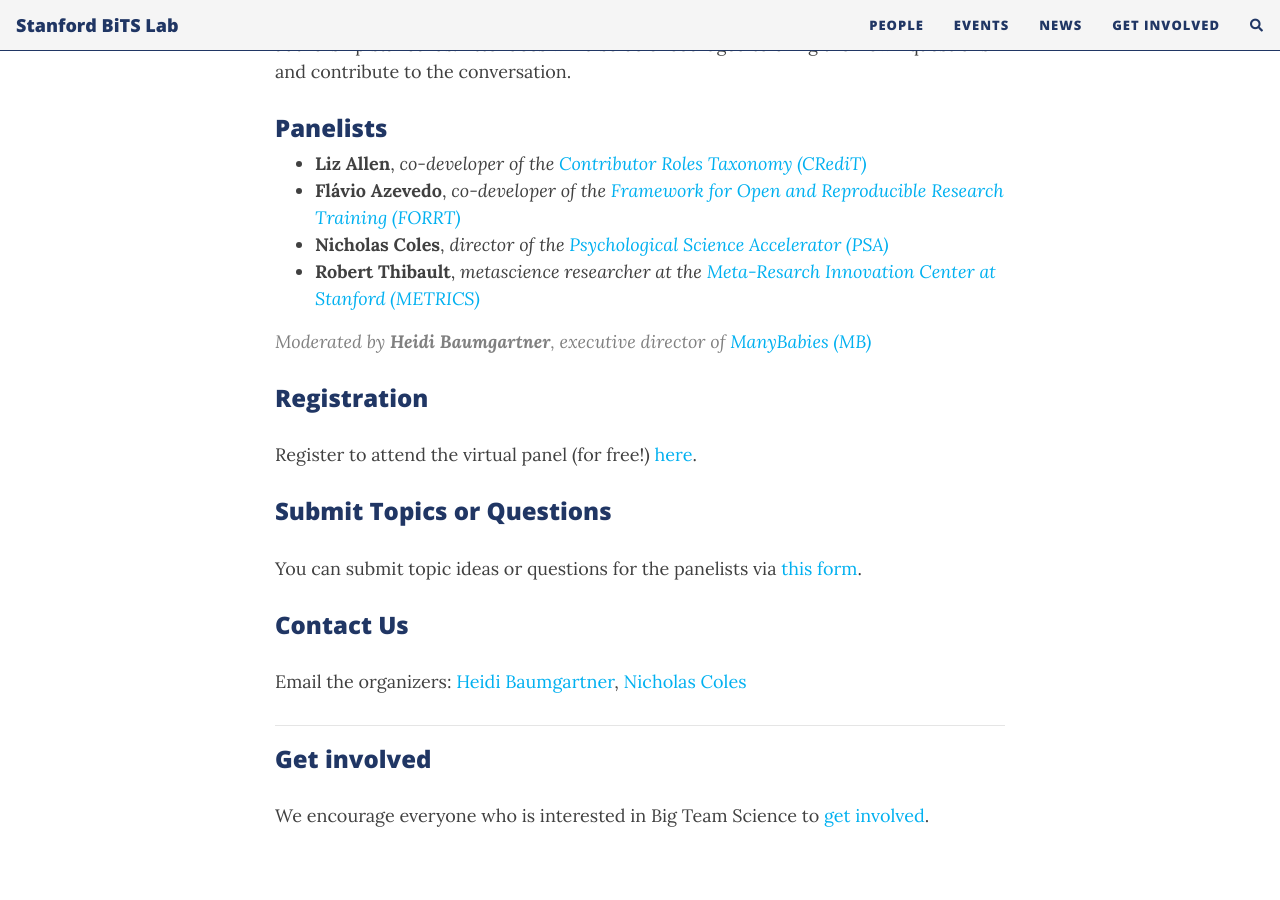
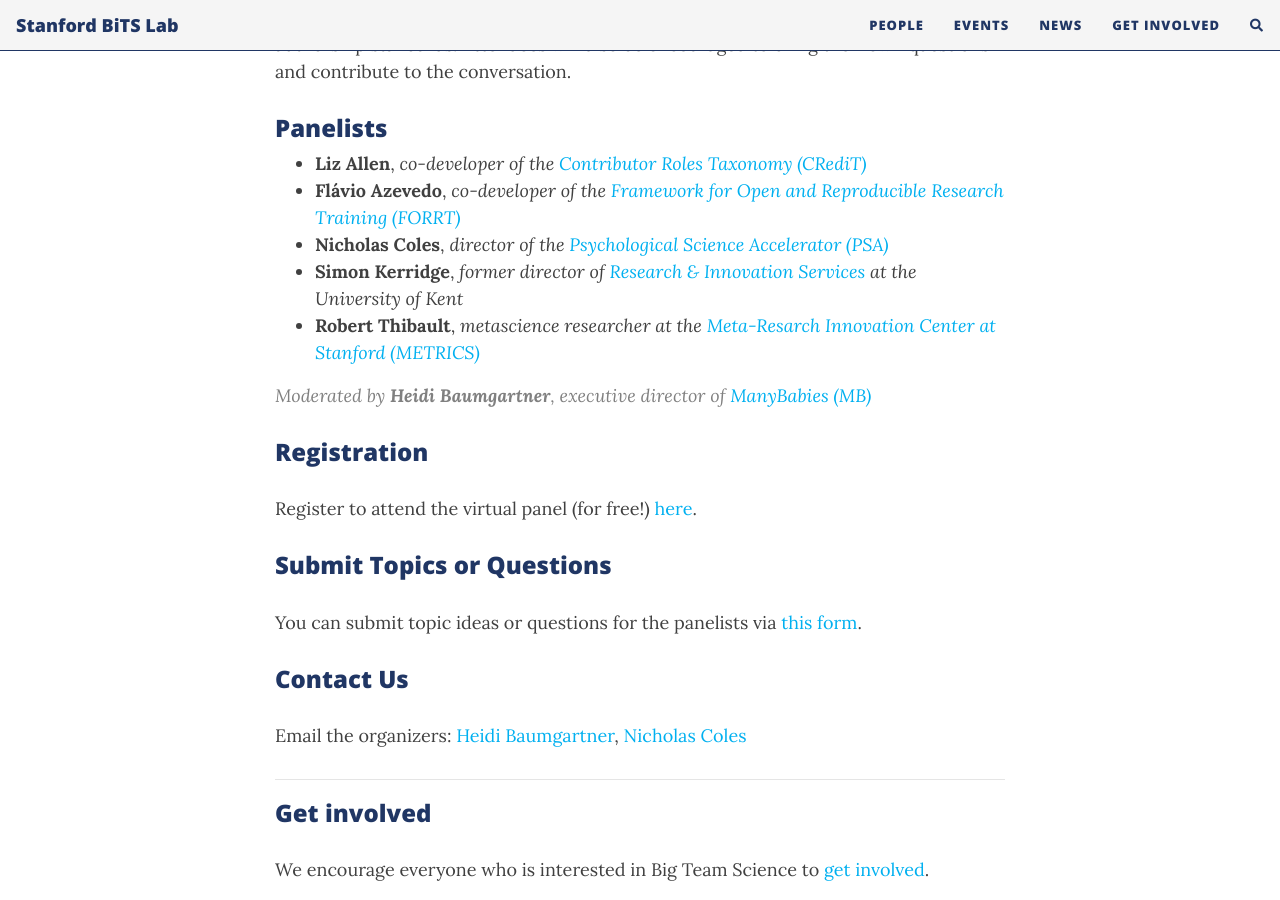
Before and after one commit to heidibaum/bigteamsciencelab.github.io, a Jekyll site: the page built from events.md, in a window 1280 px wide and 900 px high, scrolled down 1128 px. Built offline with Jekyll 4.4.1, drawn with Linux system fonts in a browser that asks for light colours; nearby versions of some CDN libraries; comment, search, counter and statistics services are not loaded.

Commit message:
Update events.md

```diff
--- a/events.md
+++ b/events.md
@@ -19,6 +19,7 @@
 * **Liz Allen**,  *co-developer of the [Contributor Roles Taxonomy (CRediT)](https://casrai.org/credit/)*
 * **Flávio Azevedo**,  *co-developer of the [Framework for Open and Reproducible Research Training (FORRT)](https://forrt.org)*
 * **Nicholas Coles**, *director of the [Psychological Science Accelerator (PSA)](https://psysciacc.org/)*
+* **Simon Kerridge**, *former director of [Research & Innovation Services](https://research.kent.ac.uk/ris-operations/person/simon-kerridge/) at the University of Kent*
 * **Robert Thibault**, *metascience researcher at the [Meta-Resarch Innovation Center at Stanford (METRICS)](https://metrics.stanford.edu/)*
 
 >Moderated by **Heidi Baumgartner**, *executive director of [ManyBabies (MB)](https://manybabies.github.io/)*
```
